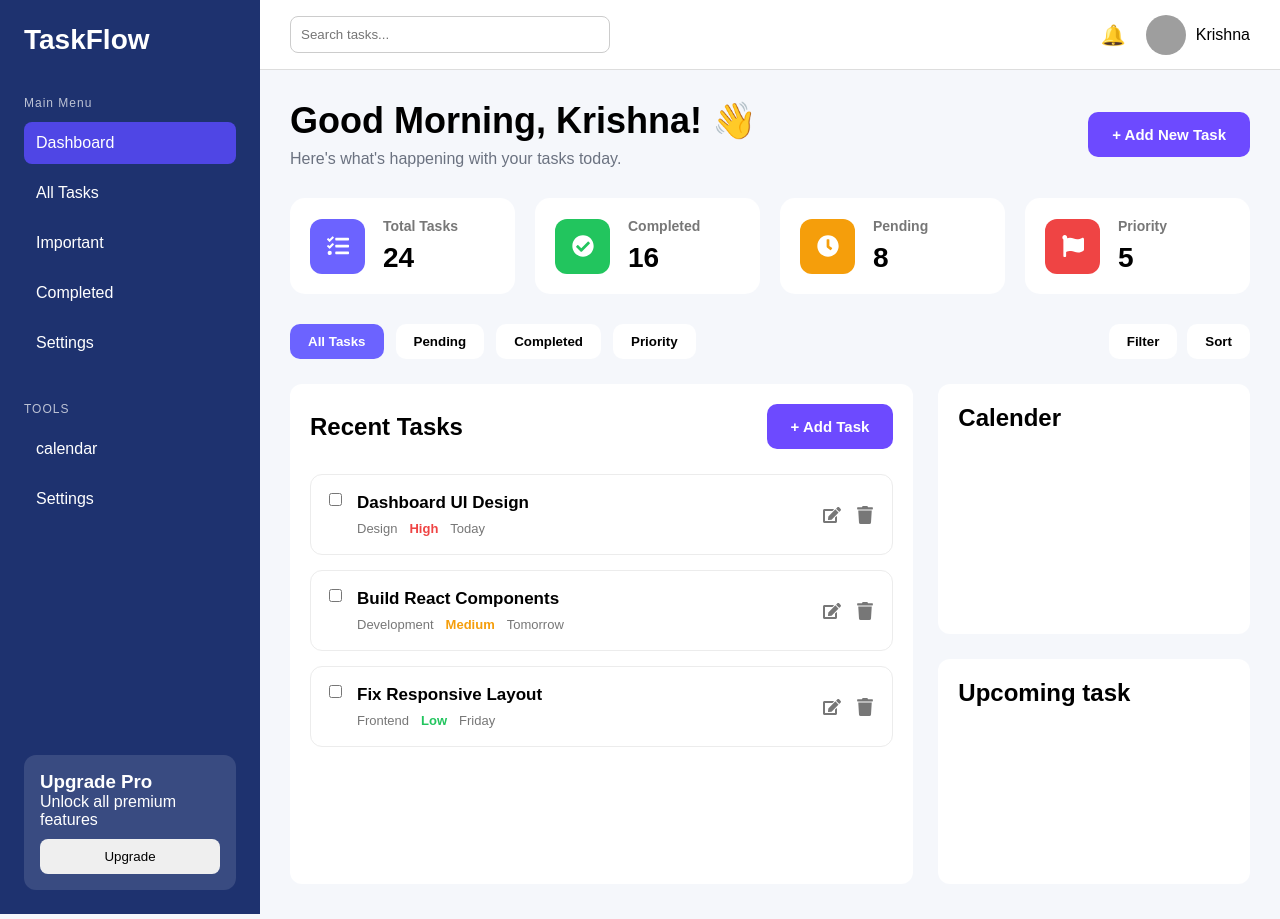
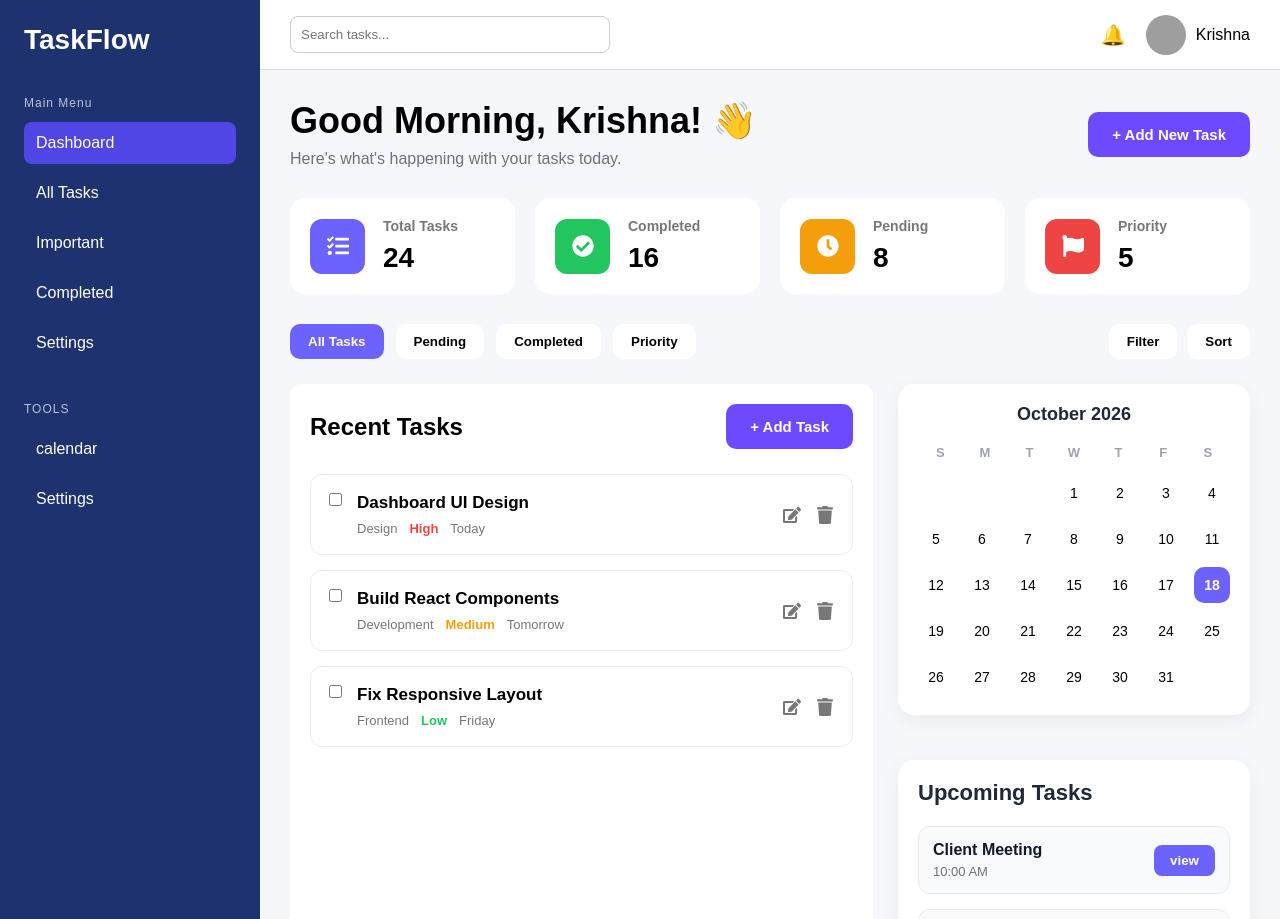
Before and after one commit to krishnapratap98/task-management, a React (Vite) app: page / in a window 1280 px wide. Shown: the top 919 px of the page. Built offline with nearby package versions, Linux system fonts and the light colour scheme; grey boxes are pictures that could not be loaded.

Commit message:
Complete dashboard right panel with calendar and upcoming tasks

```diff
--- /dev/null
+++ b/src/components/CalendarCard.jsx
@@ -0,0 +1,47 @@
+import React from "react";
+import "../styles/calendarCard.css"
+
+function CalendarCard() {
+    const weekDays = ["S", "M", "T", "W", "T", "F", "S"];
+
+    const dates = [
+        "", "", "", 1, 2, 3, 4,
+        5, 6, 7, 8, 9, 10, 11,
+        12, 13, 14, 15, 16, 17, 18,
+        19, 20, 21, 22, 23, 24, 25,
+        26, 27, 28, 29, 30, 31
+    ];
+
+    return (
+        <div className="calendar-card">
+
+            <div className="calendar-header">
+                <h3>October 2026</h3>
+            </div>
+
+            <div className="week-days">
+                {
+                    weekDays.map((day) => (
+                        <span key={day}>{day}</span>
+                    ))
+                }
+            </div>
+
+            <div className="calendar-grid">
+                {
+                    dates.map((date, index) => (
+                        <div
+                            key={index}
+                            className={date === 18 ? "active-date" : ""}
+                        >
+                            {date}
+                        </div>
+                    ))
+                }
+            </div>
+
+        </div>
+    );
+}
+
+export default CalendarCard;
--- /dev/null
+++ b/src/components/UpcomingTasks.jsx
@@ -0,0 +1,44 @@
+import React from 'react'
+import "../styles/upcomingTasks.css";
+
+function UpcomingTasks() {
+
+    const upcoming = [
+        {
+            id: 1,
+            title: "Client Meeting",
+            time: "10:00 AM"
+        },
+        {
+            id: 2,
+            title: "UI Review",
+            time: "2:30 PM"
+        },
+        {
+            id: 3,
+            title: "Deploy Project",
+            time: "6:00 PM"
+        },
+    ]
+    return (
+        <div className='upcoming-card'>
+            <h2>Upcoming Tasks</h2>
+            <div className='upcoming-list'>
+                {
+                    upcoming.map((task)=>(
+                        <div className='upcoming-item' key={task.id}>
+                            <div>
+                                <h4>{task.title}</h4>
+                                <p>{task.time}</p>
+                            </div>
+                            <button>view</button>
+                        </div>
+
+                    ))
+                }
+            </div>
+        </div>
+    )
+}
+
+export default UpcomingTasks;
--- a/src/pages/Dashboard.jsx
+++ b/src/pages/Dashboard.jsx
@@ -5,6 +5,8 @@ import StatsCards from "../components/StatsCards";
 import TaskFilters from "../components/TaskFilters";
 import RecentTasks from "../components/RecentTasks";
 import "../styles/dashboard.css";
+import CalendarCard from "../components/CalendarCard";
+import UpcomingTasks from "../components/UpcomingTasks";
 
 function Dashboard() {
     return (
@@ -22,13 +24,10 @@ function Dashboard() {
                    <RecentTasks />
 
                     <div className="right-panel">
-                        <div className="calendar-card">
-                            <h2>Calender</h2>
-                        </div>
 
-                        <div className="upcoming-card">
-                            <h2>Upcoming task</h2>
-                        </div>
+                        <CalendarCard />
+
+                       <UpcomingTasks />
                     </div>
                 </div>
             </div>
--- /dev/null
+++ b/src/styles/calendarCard.css
@@ -0,0 +1,63 @@
+
+
+.calendar-card {
+  background: white;
+  border-radius: 16px;
+  padding: 20px;
+  box-shadow: 0 5px 20px rgba(0, 0, 0, 0.05);
+}
+
+.calendar-header {
+  display: flex;
+  justify-content: center;
+  align-items: center;
+  margin-bottom: 20px;
+}
+
+.calendar-header h3 {
+  font-size: 18px;
+  font-weight: 600;
+  color: #1f2937;
+}
+
+.week-days {
+  display: grid;
+  grid-template-columns: repeat(7, 1fr);
+  text-align: center;
+  margin-bottom: 15px;
+}
+
+.week-days span {
+  font-size: 13px;
+  font-weight: 600;
+  color: #9ca3af;
+}
+
+.calendar-grid {
+  display: grid;
+  grid-template-columns: repeat(7, 1fr);
+  gap: 10px;
+}
+
+.calendar-grid div {
+  width: 36px;
+  height: 36px;
+  margin: auto;
+  border-radius: 10px;
+  display: flex;
+  justify-content: center;
+  align-items: center;
+  cursor: pointer;
+  font-size: 14px;
+  transition: 0.3s;
+}
+
+.calendar-grid div:hover {
+  background: #f3f4f6;
+}
+
+.active-date {
+  background: #6C63FF;
+  color: white;
+  font-weight: 600;
+}
--- a/src/styles/dashboard.css
+++ b/src/styles/dashboard.css
@@ -17,18 +17,3 @@
   flex-direction: column;
   gap: 25px;
 }
-
-.calendar-card,
-.upcoming-card {
-  background: white;
-  border-radius: 12px;
-  padding: 20px;
-}
-
-.calendar-card {
-  height: 250px;
-}
-
-.upcoming-card {
-  height: 225px;
-}
--- /dev/null
+++ b/src/styles/upcomingTasks.css
@@ -0,0 +1,63 @@
+/* ================= Upcoming Tasks ================= */
+
+.upcoming-card {
+  background: white;
+  border-radius: 16px;
+  padding: 20px;
+  margin-top: 20px;
+  box-shadow: 0 5px 20px rgba(0, 0, 0, 0.05);
+}
+
+.upcoming-card h2 {
+  font-size: 22px;
+  margin-bottom: 20px;
+  color: #1f2937;
+}
+
+.upcoming-list {
+  display: flex;
+  flex-direction: column;
+  gap: 15px;
+}
+
+.upcoming-item {
+  display: flex;
+  justify-content: space-between;
+  align-items: center;
+  padding: 14px;
+  border-radius: 12px;
+  background: #f9fafb;
+  border: 1px solid #ececec;
+  transition: 0.3s;
+}
+
+.upcoming-item:hover {
+  transform: translateY(-2px);
+  box-shadow: 0 5px 15px rgba(0,0,0,0.08);
+}
+
+.upcoming-item h4 {
+  font-size: 16px;
+  margin-bottom: 5px;
+  color: #111827;
+}
+
+.upcoming-item p {
+  font-size: 13px;
+  color: #6b7280;
+}
+
+.upcoming-item button {
+  padding: 8px 16px;
+  border: none;
+  border-radius: 8px;
+  background: #6C63FF;
+  color: white;
+  cursor: pointer;
+  font-weight: 600;
+  transition: 0.3s;
+}
+
+.upcoming-item button:hover {
+  background: #5848e5;
+}
```
